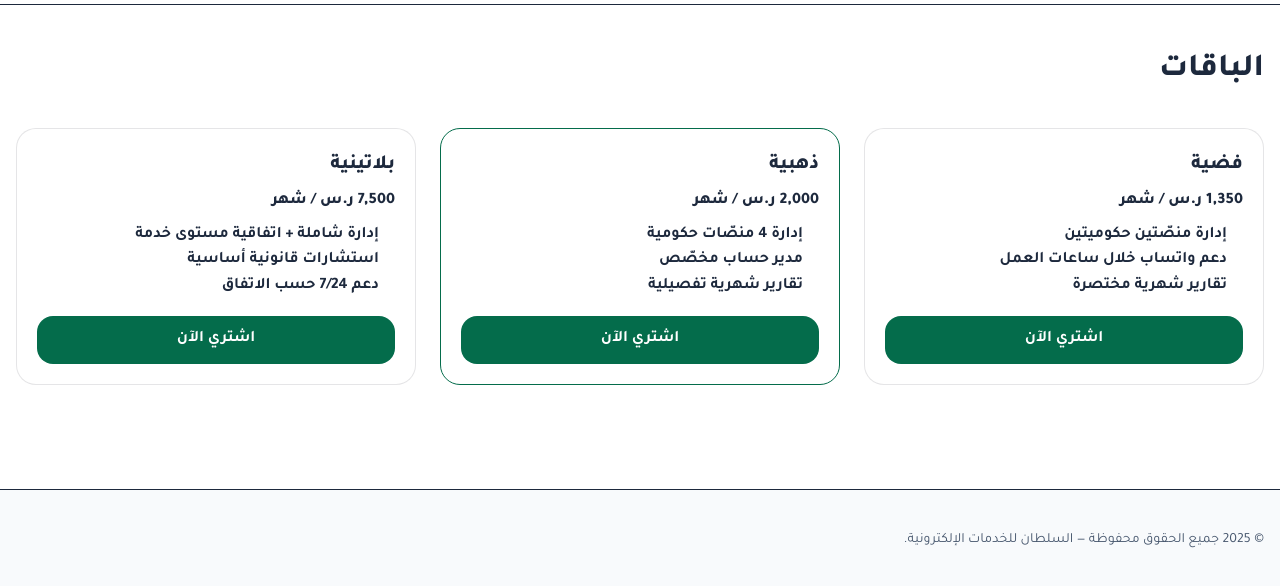
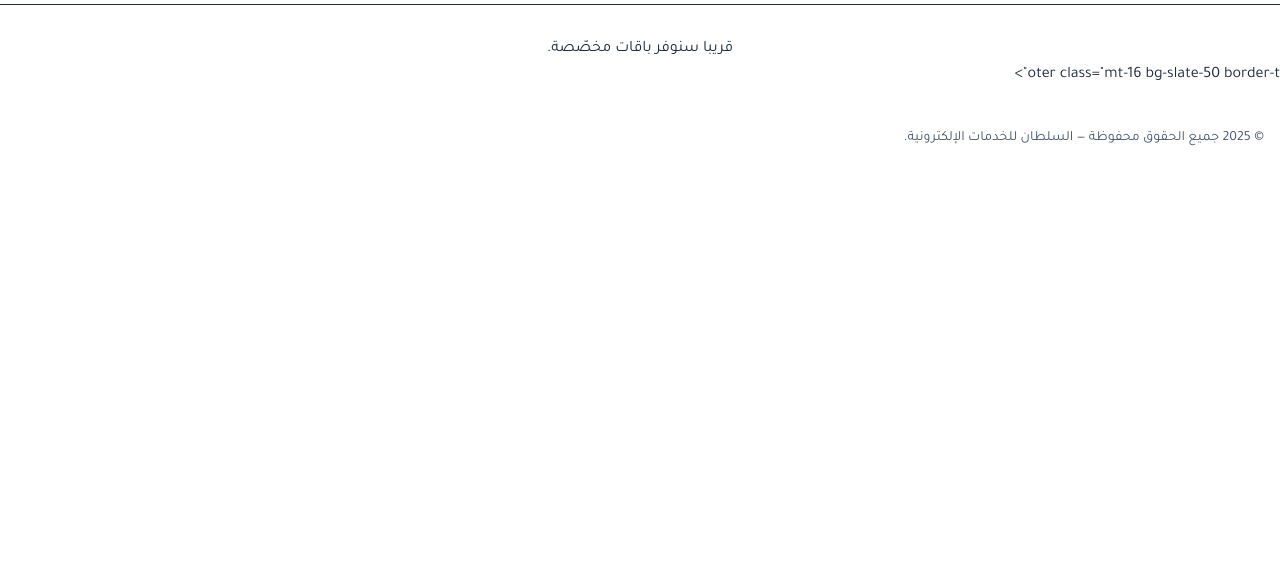
Before and after one commit to Ahmed21119/alsultan-test-site, a plain HTML site: page packages.html in a window 1280 px wide. Shown: the part 52-638 px from the top of the page. Drawn offline with nearby package versions, Linux system fonts and the light colour scheme.

Commit message:
تعديل صفحة الباقات - إضافة رسالة "قريبا سنوفر باقات مخصّصة"

```diff
--- a/packages.html
+++ b/packages.html
@@ -45,43 +45,8 @@
   </div>
 </header>
 
-<main class="max-w-7xl mx-auto px-4 py-10">
-  <h1 class="page-title">الباقات</h1>
-  <div class="grid md:grid-cols-3 gap-6 mt-8">
-    <div class="price-card">
-      <h3 class="price-title">فضية</h3>
-      <p class="price-value">1,350 ر.س / شهر</p>
-      <ul class="price-features">
-        <li>إدارة منصّتين حكوميتين</li>
-        <li>دعم واتساب خلال ساعات العمل</li>
-        <li>تقارير شهرية مختصرة</li>
-      </ul>
-      <a class="btn btn-primary w-full text-center" href="https://wa.me/966559044583?text=%D8%A3%D8%B1%D9%8A%D8%AF%20%D8%A8%D8%A7%D9%82%D8%A9%20%D9%81%D8%B6%D9%8A%D8%A9" target="_blank" rel="noopener">اشتري الآن</a>
-    </div>
-    <div class="price-card border-2" style="border-color: var(--brand);">
-      <h3 class="price-title">ذهبية</h3>
-      <p class="price-value">2,000 ر.س / شهر</p>
-      <ul class="price-features">
-        <li>إدارة 4 منصّات حكومية</li>
-        <li>مدير حساب مخصّص</li>
-        <li>تقارير شهرية تفصيلية</li>
-      </ul>
-      <a class="btn btn-primary w-full text-center" href="https://wa.me/966559044583?text=%D8%A3%D8%B1%D9%8A%D8%AF%20%D8%A8%D8%A7%D9%82%D8%A9%20%D8%B0%D9%87%D8%A8%D9%8A%D8%A9" target="_blank" rel="noopener">اشتري الآن</a>
-    </div>
-    <div class="price-card">
-      <h3 class="price-title">بلاتينية</h3>
-      <p class="price-value">7,500 ر.س / شهر</p>
-      <ul class="price-features">
-        <li>إدارة شاملة + اتفاقية مستوى خدمة</li>
-        <li>استشارات قانونية أساسية</li>
-        <li>دعم 7/24 حسب الاتفاق</li>
-      </ul>
-      <a class="btn btn-primary w-full text-center" href="https://wa.me/966559044583?text=%D8%A3%D8%B1%D9%8A%D8%AF%20%D8%A8%D8%A7%D9%82%D8%A9%20%D8%A8%D9%84%D8%A7%D8%AA%D9%8A%D9%86%D9%8A%D8%A9" target="_blank" rel="noopener">اشتري الآن</a>
-    </div>
-  </div>
-</main>
-
-<footer class="mt-16 bg-slate-50 border-t">
+<p class="text-center mt-8">قريبا سنوفر باقات مخصّصة.</p>
+</main>oter class="mt-16 bg-slate-50 border-t">
   <div class="max-w-7xl mx-auto px-4 py-10 text-sm text-slate-600">
     © <span id="year"></span> جميع الحقوق محفوظة — السلطان للخدمات الإلكترونية.
   </div>
```
